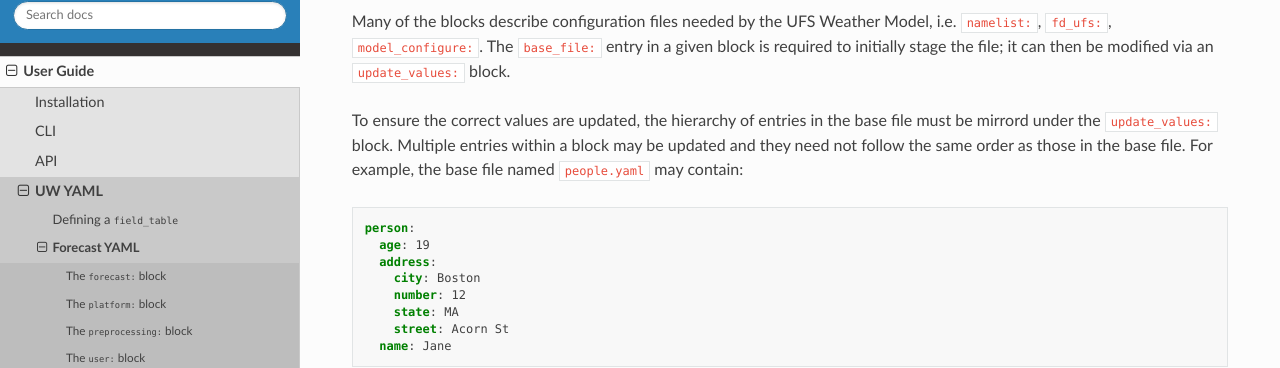
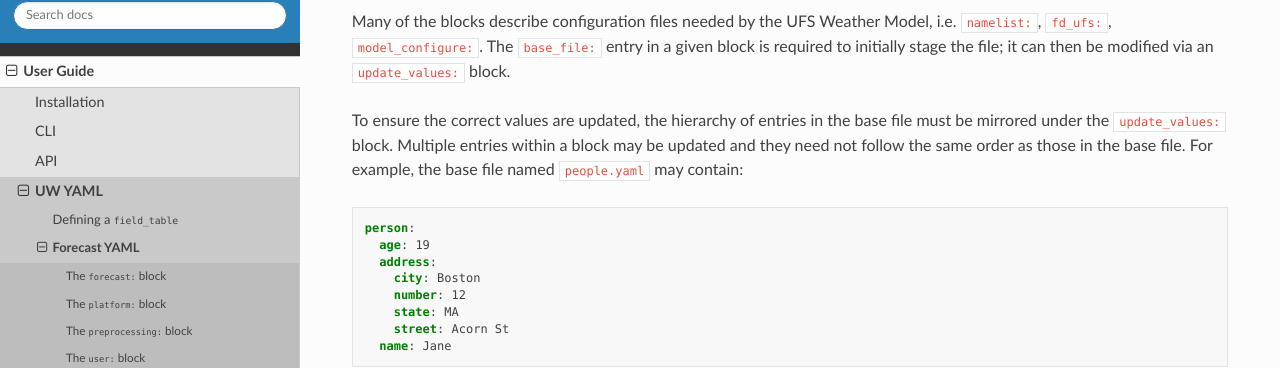
Before and after one commit to ufs-community/uwtools, a Sphinx documentation site: the page built from docs/sections/user_guide/uw_yaml/forecast_yaml.rst, in a window 1280 px wide and 900 px high, scrolled down 1106 px. Shown: the part 147-515 px from the top of the window. Built offline with Sphinx 7.4.7 and the Read the Docs theme 2.0.0, drawn with Linux system fonts in a browser that asks for light colours; the version number could not be read and is left out; some of the changed text lies outside the part shown.

Commit message:
Addressing Emily's feedback.

```diff
--- a/docs/sections/user_guide/uw_yaml/forecast_yaml.rst
+++ b/docs/sections/user_guide/uw_yaml/forecast_yaml.rst
@@ -63,7 +63,7 @@ Updating Values
 
 Many of the blocks describe configuration files needed by the UFS Weather Model, i.e. ``namelist:``, ``fd_ufs:``, ``model_configure:``. The ``base_file:`` entry in a given block is required to initially stage the file; it can then be modified via an ``update_values:`` block.
 
-To ensure the correct values are updated, the hierarchy of entries in the base file must be mirrord under the ``update_values:`` block. Multiple entries within a block may be updated and they need not follow the same order as those in the base file. For example, the base file named ``people.yaml`` may contain:
+To ensure the correct values are updated, the hierarchy of entries in the base file must be mirrored under the ``update_values:`` block. Multiple entries within a block may be updated and they need not follow the same order as those in the base file. For example, the base file named ``people.yaml`` may contain:
 
 .. code-block:: yaml
 
```
Also changed, not shown: other parts of docs/sections/user_guide/uw_yaml/forecast_yaml.rst (+1 -1 lines).
